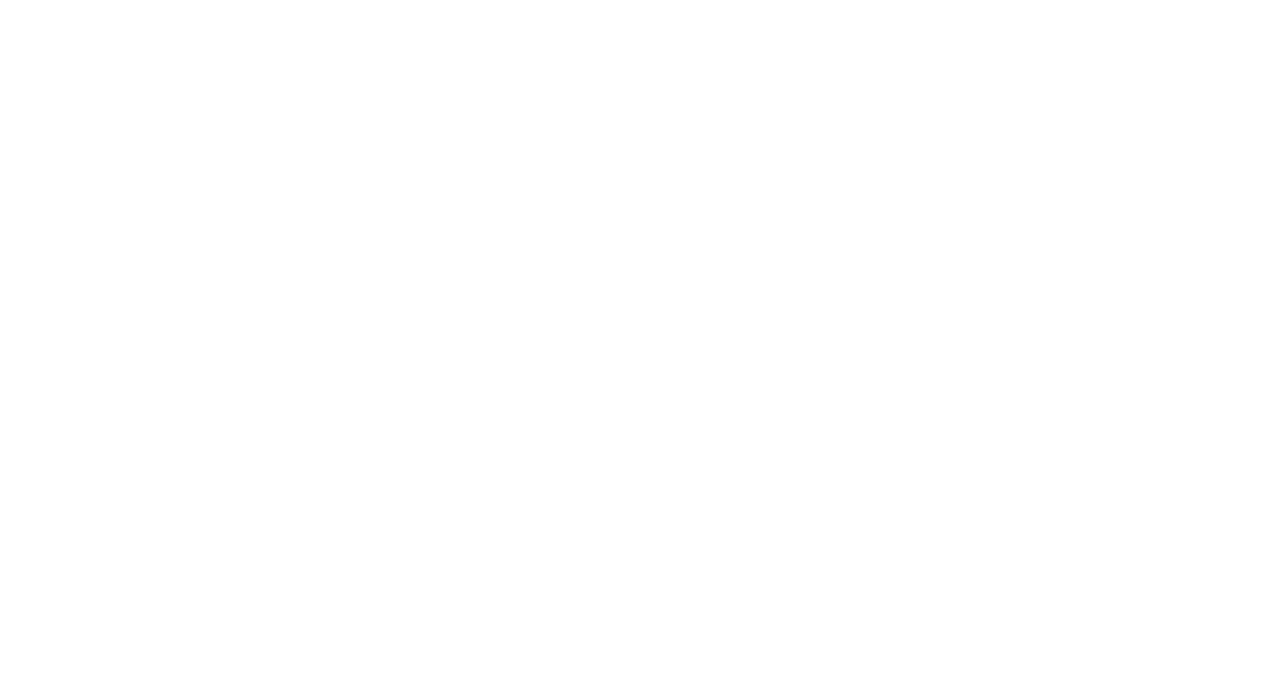
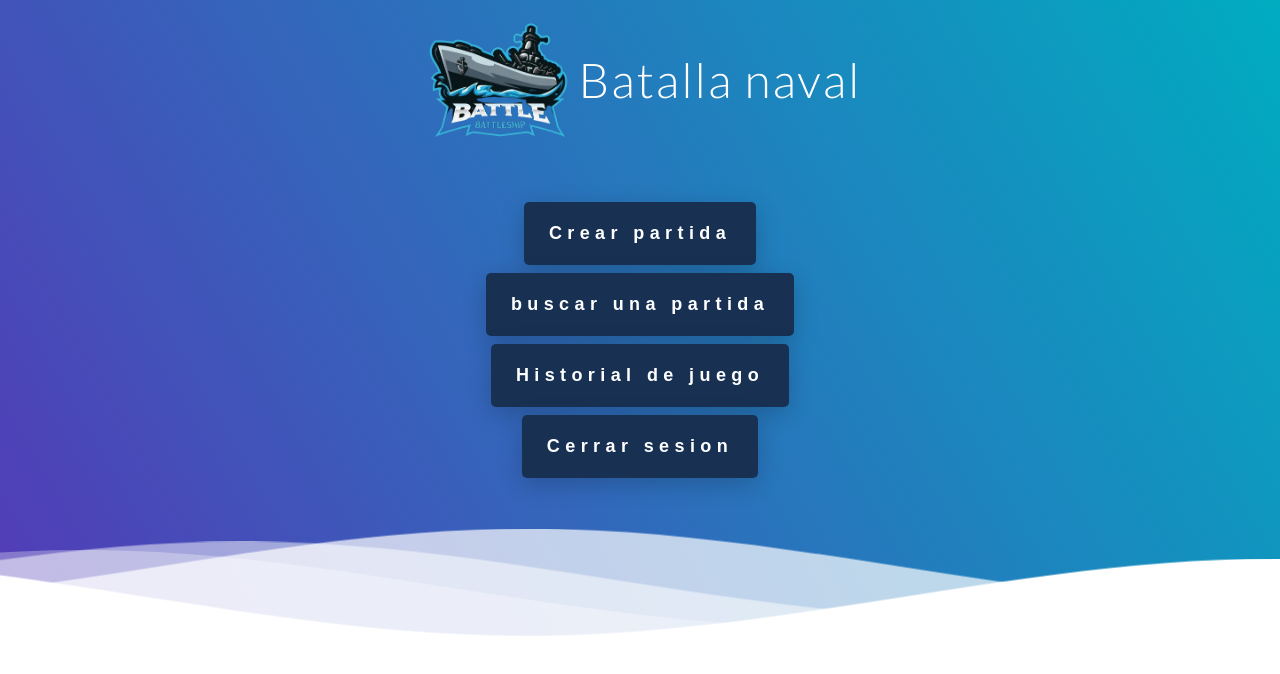
Before and after one commit to MarcoChavezB/Battleship_Angular, an Angular app: page /menu in a window 1280 px wide. Before the commit this address led to /. Shown: the top 674 px of the page. Built offline with nearby package versions, Linux system fonts and the light colour scheme.

Commit message:
añadiendo cambios

```diff
--- a/src/app/Views/Principal/home/home.component.css
+++ b/src/app/Views/Principal/home/home.component.css
@@ -7,7 +7,6 @@
     background-repeat: no-repeat;
     height: 10rem;
     width: 10rem;
-
 }
 
 h1 {
@@ -39,17 +38,13 @@ p {
 
 .inner-header {
   height:65vh;
+  display: grid;
+ grid-template-rows: 1fr 4fr;
   width:100%;
   margin: 0;
   padding: 0;
 }
 
-.flex { /*Flexbox for containers*/
-  display: flex;
-  justify-content: center;
-  align-items: center;
-  text-align: center;
-}
 
 .waves {
   position:relative;
@@ -109,3 +104,65 @@ p {
     font-size:24px;
   }
 }
+
+button {
+  position: relative;
+  display: flex;
+  justify-content: center;
+  align-items: center;
+  border-radius: 5px;
+  background: #183153;
+  font-family: "Montserrat", sans-serif;
+  box-shadow: 0px 6px 24px 0px rgba(0, 0, 0, 0.2);
+  overflow: hidden;
+  cursor: pointer;
+  border: none;
+}
+
+button:after {
+  content: " ";
+  width: 0%;
+  height: 100%;
+  background: #ffd401;
+  position: absolute;
+  transition: all 0.4s ease-in-out;
+  right: 0;
+}
+
+button:hover::after {
+  right: auto;
+  left: 0;
+  width: 100%;
+}
+
+button span {
+  text-align: center;
+  text-decoration: none;
+  width: 100%;
+  padding: 18px 25px;
+  color: #fff;
+  font-size: 1.125em;
+  font-weight: 700;
+  letter-spacing: 0.3em;
+  z-index: 20;
+  transition: all 0.3s ease-in-out;
+}
+
+button:hover span {
+  color: #183153;
+  animation: scaleUp 0.3s ease-in-out;
+}
+
+@keyframes scaleUp {
+  0% {
+    transform: scale(1);
+  }
+
+  50% {
+    transform: scale(0.95);
+  }
+
+  100% {
+    transform: scale(1);
+  }
+}
--- a/src/app/Views/Principal/home/home.component.html
+++ b/src/app/Views/Principal/home/home.component.html
@@ -1,10 +1,34 @@
 <div class="header">
-    <div class="inner-header flex">
-        <div id="img"></div>
-        <h1>Batalla naval</h1>
+    <div class="options">
+        <div class="inner-header">
+            <div class="flex justify-center items-center b">
+                <div id="img"></div>
+                <h1>Batalla naval</h1>
+            </div>
+            <form action="" class="flex justify-center items-center flex-col gap-2 h-full">
+                <div class="btn-contain">
+                    <button>
+                        <span>Crear partida</span>
+                    </button>
+                </div>
+                <div class="btn-contain">
+                    <button>
+                        <span>buscar una partida</span>
+                    </button>
+                </div>
+                <div class="btn-contain">
+                    <button>
+                        <span>Historial de juego</span>
+                    </button>
+                </div>
+                <div class="btn-contain">
+                    <button>
+                        <span>Cerrar sesion</span>
+                    </button>
+                </div>
+            </form>
+        </div>
     </div>
-
-
     <div>
         <svg class="waves" xmlns="http://www.w3.org/2000/svg" xmlns:xlink="http://www.w3.org/1999/xlink"
             viewBox="0 24 150 28" preserveAspectRatio="none" shape-rendering="auto">
@@ -19,16 +43,4 @@
             </g>
         </svg>
     </div>
-        <!--crear partida
-        unirse a partida
-        buscar partida
-        historial de juego-->
-
-    <div class="menu-form">
-
-    </div>
 </div>
-
-<div class="content flex">
-    <p>Examen jeugo batalla naval</p>
-</div>
--- a/src/app/app.routes.ts
+++ b/src/app/app.routes.ts
@@ -13,7 +13,7 @@ export const routes: Routes = [
                 component: MenuComponent,
                 children: [
                     {
-                        path: '',
+                        path: 'menu',
                         component: HomeComponent
                     }
                 ]
```
